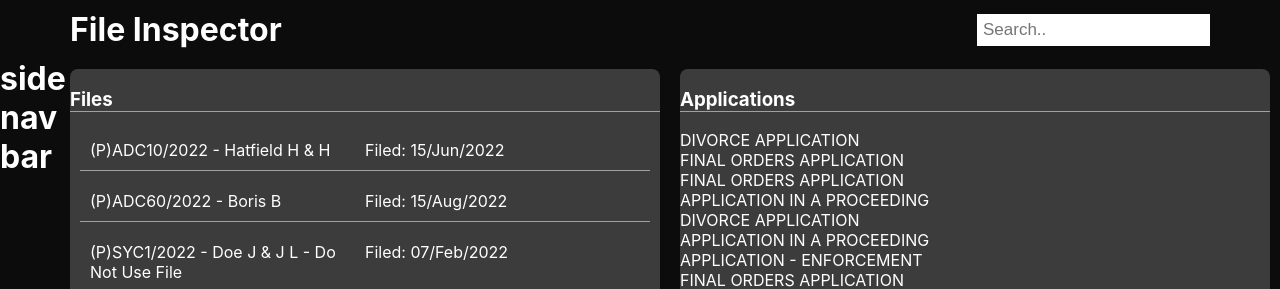
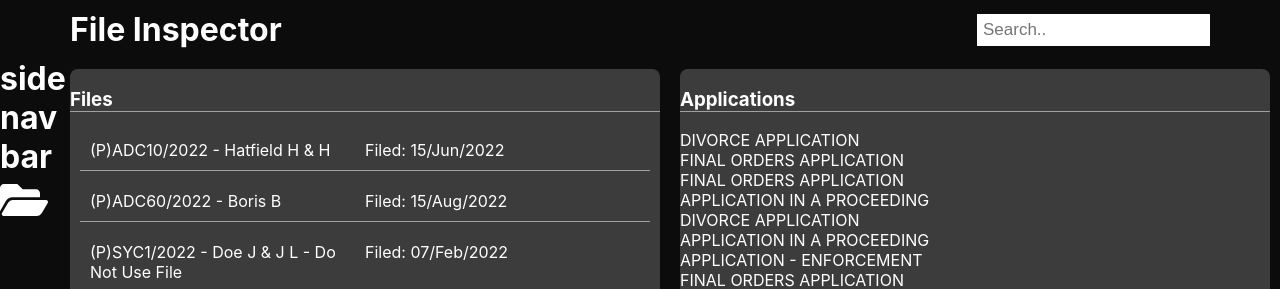
Before and after one commit to DansGoingCrazy/react-files, a React (Create React App) app: page / in a window 1280 px wide. Shown: the top 289 px of the page. Built offline with nearby package versions, Linux system fonts and the light colour scheme.

Commit message:
imported an icon into react SideNavBar

```diff
--- a/package.json
+++ b/package.json
@@ -5,6 +5,7 @@
   "dependencies": {
     "react": "^18.2.0",
     "react-dom": "^18.2.0",
+    "react-icons": "^4.4.0",
     "react-scripts": "5.0.1"
   },
   "scripts": {
--- a/public/index.html
+++ b/public/index.html
@@ -1,6 +1,7 @@
 <!DOCTYPE html>
 <html lang="en">
   <head>
+    <!-- <script src="https://kit.fontawesome.com/a1665872d2.js" crossorigin="anonymous"></script> -->
     <title>Files</title>
   </head>
   <body>
--- a/src/components/SideNavBar.jsx
+++ b/src/components/SideNavBar.jsx
@@ -1,8 +1,14 @@
+import { FaFolderOpen } from "react-icons/fa"
+import { IconContext } from "react-icons"
+
 const SideNavBar = () => {
   return (
+<IconContext.Provider value={{size: "3em"}}>
 <div className="SideNavBar">
   <h1>side nav bar</h1>
+  <FaFolderOpen />
 </div>
+</IconContext.Provider>
   )
 }
 export default SideNavBar
```
Also changed, not shown: 1 other file (tests, documents, lock files or other folders).
